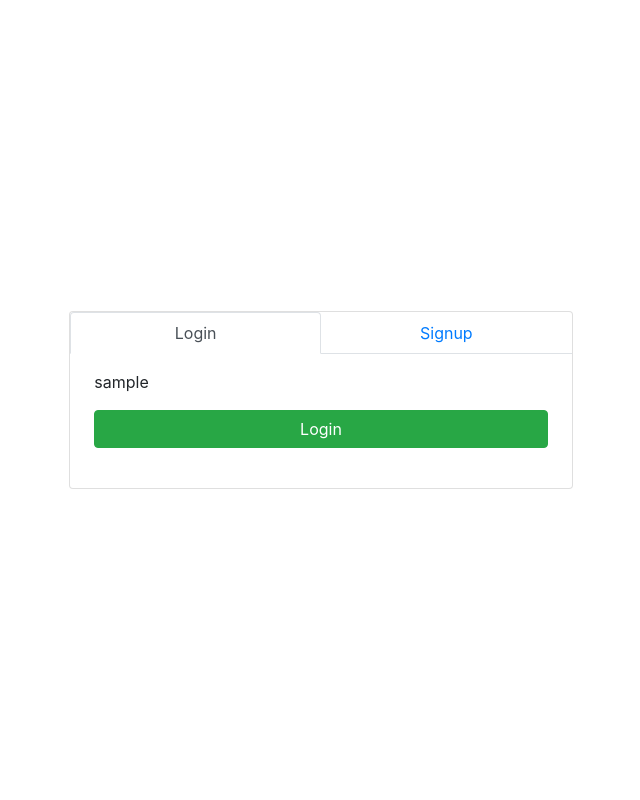
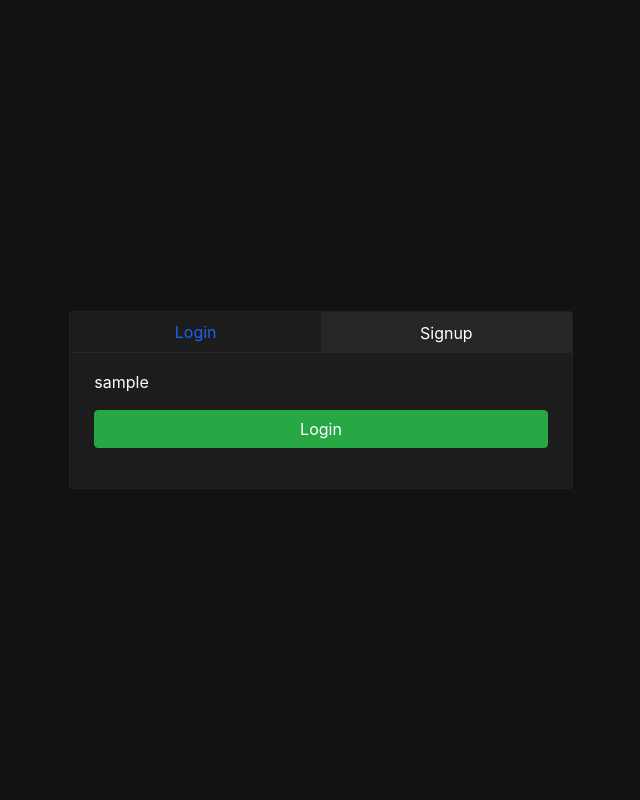
Before and after one commit to xyronic15/Stock-Recommendation-System-Django, a Django app: template stockpredictor/main/templates/main/account.html in a window 1280 px wide. Shown: the whole page, without its empty margins (319-959 px from the left). Run offline with Django 3.2, Linux system fonts and the light colour scheme; the template is opened without the code that fills it: most values are stand-ins (such as "Sample title", 1, 10 or a date in 2020); some libraries are stand-ins or nearby versions.

Commit message:
finished styling of login and signup page

```diff
--- a/stockpredictor/static/css/account.css
+++ b/stockpredictor/static/css/account.css
@@ -2,6 +2,34 @@ html,
 body {
   height: 100%;
   width: 100%;
+}
+
+body {
+    color: white !important;
+    background-color: #121212 !important;
+}
+
+.card {
+    background-color: #262626 !important;
+}
+
+.nav-tabs {
+    border-bottom: 1px solid #1c1c1c !important;
+}
+
+.nav-tabs .nav-link.active {
+    color: #1864ee !important;
+    background-color: #1c1c1c !important;
+    border-bottom: #1c1c1c;
+    border: 0;
+}
+
+.active div {
+    background-color: #1c1c1c !important;
+}
+
+.nav-tabs .nav-link {
+    color: white !important;
 }
 
 .main {
```
